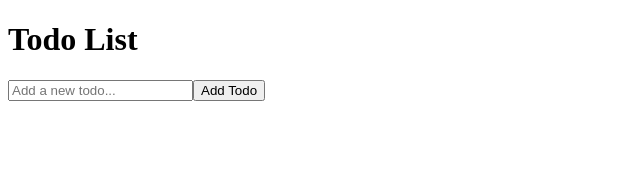
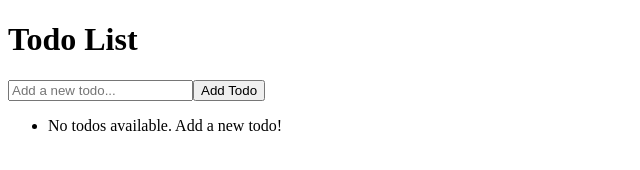
Before and after one commit to iamsg97/js-playground, a website: page src/index.html in a window 1280 px wide. Shown: the whole page, without its empty margins (0-640 px from the left). Drawn offline with nearby package versions, Linux system fonts and the light colour scheme.

Commit message:
refactor: clean up HTML structure and improve JavaScript code readability

```diff
--- a/src/index.html
+++ b/src/index.html
@@ -2,26 +2,17 @@
 <!DOCTYPE html>
 <html lang="en">
     <head>
-    <meta charset="UTF-8">
-    <meta name="viewport" content="width=device-width, initial-scale=1.0">
+        <meta charset="UTF-8" />
+        <meta name="viewport" content="width=device-width, initial-scale=1.0" />
         <title>TODO App</title>
         <!--    <link rel="stylesheet" href="styles.css">-->
-
     </head>
     <body>
         <div class="container">
-    <!--    <h1>TODO App</h1>-->
-    <!--    <form id="todo-form">-->
-    <!--        <label for="todo-input"></label><input type="text" id="todo-input" placeholder="Add a new todo" required>-->
-    <!--        <button type="submit" onclick="addTodo()">Add</button>-->
-    <!--    </form>-->
-    <!--    <div class="todo-container">-->
-    <!--        <ul id="todo-list"></ul>-->
-    <!--    </div>-->
             <!-- trying to make react -->
             <div id="root"></div>
-
         </div>
         <script src="https://code.jquery.com/jquery-3.6.0.min.js"></script>
         <script src="index.js" defer></script>
     </body>
+</html>
--- a/src/index.js
+++ b/src/index.js
@@ -1,9 +1,9 @@
-(() => {
+;(() => {
     /**
      * Global array to hold todo items
      * @type {string[]}
      */
-    let todos = [];
+    const todos = []
 
     /**
      * Initializes the TODO application after the DOM is loaded.
@@ -17,26 +17,25 @@
      * @returns {void}
      */
     window.addEventListener('DOMContentLoaded', () => {
-        render();
+        render()
 
-        document.querySelector('#root')
-            .addEventListener('click', (event) => {
+        document.querySelector('#root').addEventListener('click', event => {
             // add_todos
             if (event.target.id === 'add-todo-button') {
-                    const input = document.querySelector('#todo-input');
-                    todos.push(input?.value?.trim());
-                    input.value = '';
-                    render();
+                const input = document.querySelector('#todo-input')
+                todos.push(input?.value?.trim())
+                input.value = ''
+                render()
             }
             // delete_todos
             todos.forEach((_todo, index) => {
                 if (event.target.id === `delete-todo-${index}`) {
-                        todos.splice(index, 1);
-                        render();
+                    todos.splice(index, 1)
+                    render()
                 }
             })
-            });
-    });
+        })
+    })
 
     /**
      * Creates and returns the main TODO application UI components as an object.
@@ -56,34 +55,34 @@
         const todoContainer = createElement('div', {
             id: 'todo-container',
             class: 'todo-container'
-        });
-        const title = createElement('h1', {class: 'todo-title'}, 'Todo List');
+        })
+        const title = createElement('h1', { class: 'todo-title' }, 'Todo List')
         const input = createElement('input', {
             id: 'todo-input',
             class: 'todo-input',
             type: 'text',
             placeholder: 'Add a new todo...'
-        });
+        })
         const addButton = createElement(
             'button',
             {
                 id: 'add-todo-button',
                 class: 'todo-button',
-                type: 'button',
+                type: 'button'
             },
             'Add Todo'
-        );
+        )
         const todoList = createElement('ul', {
             id: 'todo-list',
             class: 'todo-list'
-        });
+        })
         const items = todos.map((todo, index) => {
             return createElement(
                 'li',
-                {class: 'todo-item'},
+                { class: 'todo-item' },
                 createElement(
                     'span',
-                    {class: 'text', id: `todo-${index}`},
+                    { class: 'text', id: `todo-${index}` },
                     todo
                 ),
                 createElement(
@@ -95,9 +94,24 @@
                     },
                     'Delete'
                 )
-            );
+            )
         })
-        return {todoContainer, title, input, addButton, todoList, items};
+
+        // Add items to the todo list
+        if (items.length === 0) {
+            const emptyMessage = createElement(
+                'li',
+                { class: 'empty-message' },
+                'No todos available. Add a new todo!'
+            )
+            todoList.appendChild(emptyMessage)
+        }
+        todoList.append(...items)
+
+        return {
+            container: todoContainer,
+            children: [title, input, addButton, todoList]
+        }
     }
 
     /**
@@ -112,22 +126,39 @@
      * @throws {Error} When the root element is not found in the DOM
      */
     const render = () => {
-        const root = document.querySelector('#root');
+        const root = document.querySelector('#root')
+
+        if (!root) {
+            throw new Error('Root element not found in the DOM')
+        }
+
         // clear the prev DOM
-        if (root) {
-            root.innerHTML = '';
+        root.innerHTML = ''
+        const component = todoComponent()
+
+        console.debug(component)
+
+        if (component.container && component.children) {
+            root.appendChild(component.container)
+            for (const child of component.children) {
+                if (child instanceof HTMLElement) {
+                    component.container.appendChild(child)
                 }
-        const {todoContainer, title, input, addButton, todoList, items} =
-            todoComponent();
-        root.appendChild(todoContainer);
-        todoContainer.appendChild(title);
-        todoContainer.appendChild(input);
-        todoContainer.appendChild(addButton);
-        todoContainer.appendChild(todoList);
-        if (items.length) {
-            items.forEach(item => todoList.appendChild(item));
             }
-    };
+        } else if (component instanceof HTMLElement) {
+            root.appendChild
+        } else if (Array.isArray(component)) {
+            for (const item of component) {
+                if (item instanceof HTMLElement) {
+                    root.appendChild(item)
+                }
+            }
+        } else {
+            throw new TypeError(
+                'Component must be an HTMLElement or an array of HTMLElements'
+            )
+        }
+    }
 
     /**
      * @typedef {Object} ElementAttributes
@@ -147,32 +178,32 @@
      * @throws {DOMException} When tagName is not a valid HTML element name
      */
     function createElement(tagName, attributes = {}, ...children) {
-        const element = document.createElement(tagName);
+        const element = document.createElement(tagName)
         for (const [key, value] of Object.entries(attributes)) {
             if (key === 'class') {
-                element.classList.add(...value.split(' '));
+                element.classList.add(...value.split(' '))
             } else if (key === 'style') {
                 // style can be an object with CSS properties, it can be more than one
-                element.style.cssText = extractStyle(Object.entries(value));
+                element.style.cssText = extractStyle(Object.entries(value))
             } else if (key === 'dataset') {
                 // custom HTML data attributes
                 for (const [dataKey, dataValue] of Object.entries(value)) {
-                    element.dataset[dataKey] = dataValue;
+                    element.dataset[dataKey] = dataValue
                 }
             } else {
-                element.setAttribute(key, value);
+                element.setAttribute(key, value)
             }
         }
         for (const child of children) {
             if (typeof child === 'string') {
-                element.appendChild(document.createTextNode(child));
+                element.appendChild(document.createTextNode(child))
             } else if (child instanceof Node) {
-                element.appendChild(child);
+                element.appendChild(child)
             } else {
-                throw new TypeError('Children must be a string or a Node');
+                throw new TypeError('Children must be a string or a Node')
             }
         }
-        return element;
+        return element
     }
 
     /**
@@ -181,6 +212,6 @@
      * @returns {string} CSS string with properties joined by semicolons
      */
     function extractStyle(entries) {
-        return entries.map(([key, value]) => `${key}: ${value}`).join(';');
+        return entries.map(([key, value]) => `${key}: ${value}`).join(';')
     }
-})();
+})()
```
Lines whose indentation alone changed are shown as unchanged.
